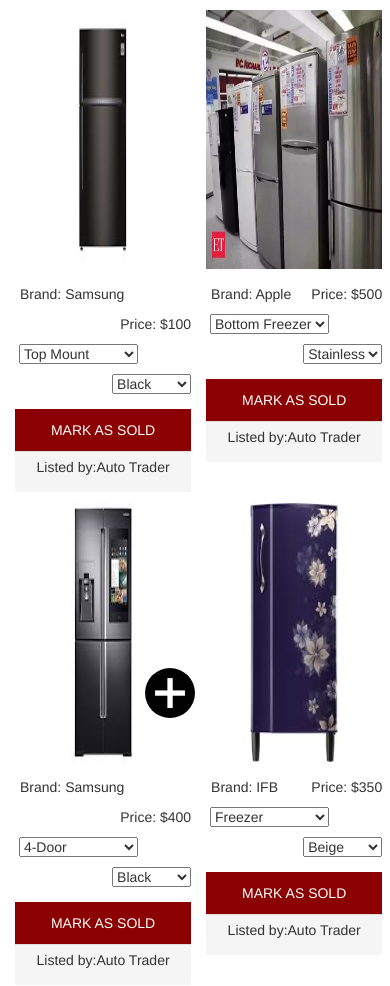
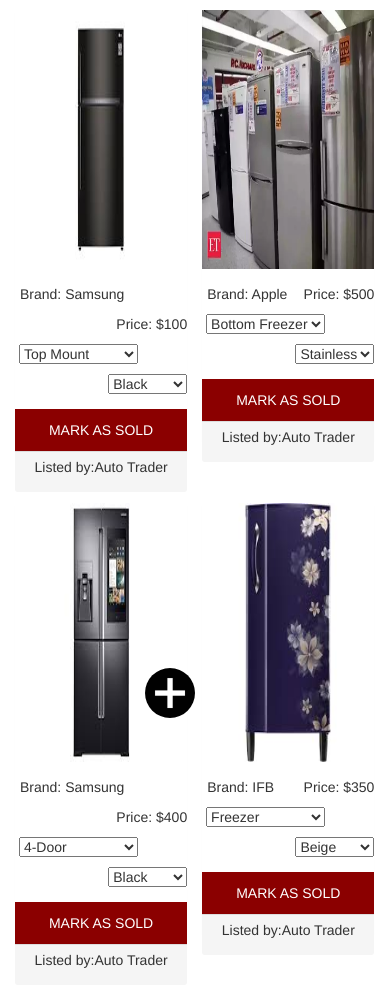
Before and after one commit to Prasanth777/Inventory, a Django app: page /gallery/ in a window 390 px wide. Shown: the part 85-1071 px from the top of the page. Run offline with Django 3.2, Linux system fonts and the light colour scheme; a user stored in the database is signed in; data comes from the database, SQL or seed files in the repository; some libraries are stand-ins or nearby versions.

Commit message:
Update style.css

```diff
--- a/DemoDev/DevApp/static/css/style.css
+++ b/DemoDev/DevApp/static/css/style.css
@@ -1193,21 +1193,22 @@
 height:100%;
 background:#ffffff;
 width: 100%;
-    margin-left: 0%;
+margin-left: 0%;
 }
 .container .row .col-md-3{
-margin-left:0px;margin-top:10px;margin-bottom:50px;margin-right:0px;width:49%;height:433px;float:left;display:inline;padding-right:0px;
-}
-.panel-body{
-display: inline-block;text-color:black;;margin-left:0px;padding-left:0px;padding-right:0px;padding-bottom:0px
+margin-left:0px;margin-top:10px;margin-bottom:50px;margin-right:0px;width:48%;height:433px;float:left;display:inline;padding-right:0px;
 }
 .container .row .col-md-3 .panel{
 width:100%;background-color:#ffffff;border:none;margin:0px;height:100%;
 }
+.container .row .col-md-3 .panel .panel-body{
+display: inline-block;text-color:black;;margin-left:0px;padding-left:0px;padding-right:0px;padding-bottom:0px
+}
+
 .container .row .col-md-3 .panel .carousel{}
 width:100%;height:100%;
 }
-.container .row .col-md-3 .panel .carousel a .img {
+.container .row .col-md-3 .panel .carousel .img {
 display: block;width:100%;height:259px;
 }
 
```
